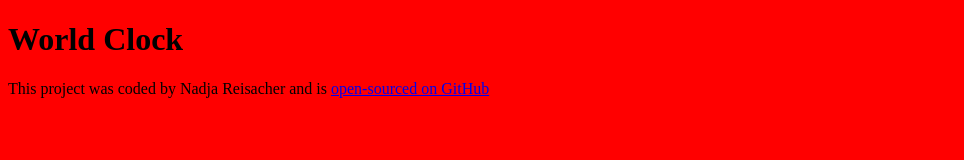
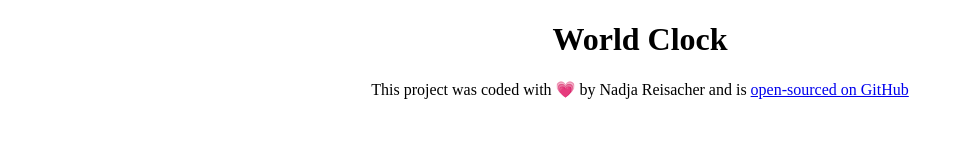
Before and after one commit to nadi-hub/world-clock, a plain HTML site: page index.html in a window 1280 px wide. Shown: the whole page, without its empty margins (0-964 px from the left). Drawn offline with Linux system fonts and the light colour scheme.

Commit message:
added the GitHub link repository

```diff
--- a/css/styles.css
+++ b/css/styles.css
@@ -1,3 +1,6 @@
-body {
-  background: red;
+h1 {
+  text-align: center;
 }
+footer {
+  text-align: center;
+}
--- a/index.html
+++ b/index.html
@@ -9,8 +9,10 @@
   <body>
     <h1>World Clock</h1>
     <footer>
-      This project was coded by Nadja Reisacher and is
-      <a href="#" target="_blank"> open-sourced on GitHub</a>
+      This project was coded with 💗 by Nadja Reisacher and is
+      <a href="https://github.com/nadi-hub/world-clock" target="_blank">
+        open-sourced on GitHub</a
+      >
     </footer>
     <script src="javascript/index.js"></script>
   </body>
```
